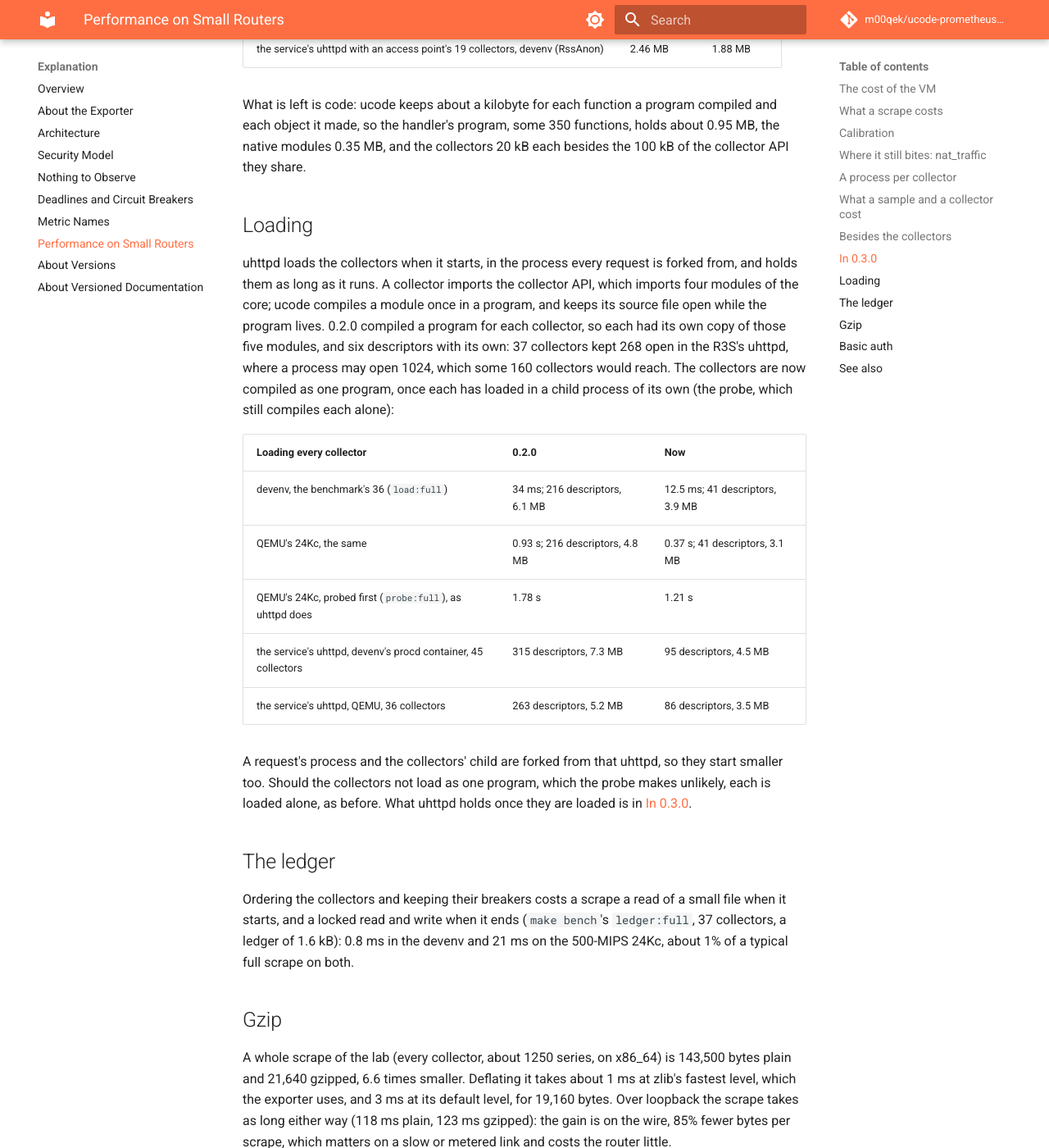
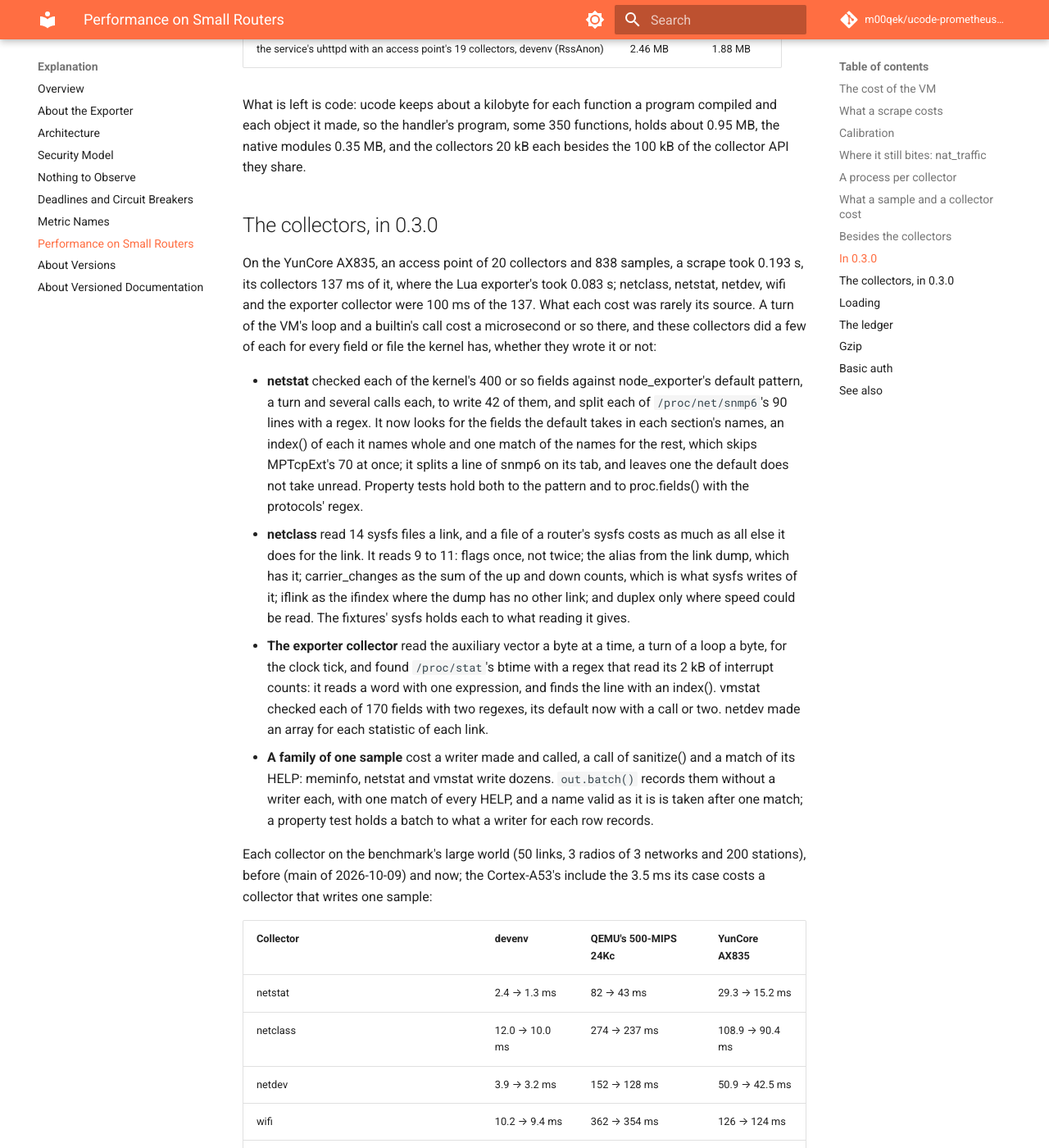
Before and after one commit to m00qek/ucode-prometheus-exporter, an MkDocs documentation site: the page built from docs/explanation/performance.md, in a window 1280 px wide and 1400 px high, scrolled down 8286 px. Shown: the whole window at 82% size. Built offline with MkDocs 1.6.1 and Material for MkDocs 9.7.7, drawn with Linux system fonts in a browser that asks for light colours; comment, search, counter and statistics services are not loaded; some of the changed text lies outside the part shown.

Commit message:
Say what the access point's collectors cost now, and what an upgrade no longer does

```diff
--- a/docs/explanation/performance.md
+++ b/docs/explanation/performance.md
@@ -141,6 +141,31 @@
 
 What is left is code: ucode keeps about a kilobyte for each function a program compiled and each object it made, so the handler's program, some 350 functions, holds about 0.95 MB, the native modules 0.35 MB, and the collectors 20 kB each besides the 100 kB of the collector API they share.
 
+## The collectors, in 0.3.0 {#collectors-in-030}
+
+On the YunCore AX835, an access point of 20 collectors and 838 samples, a scrape took 0.193 s, its collectors 137 ms of it, where the Lua exporter's took 0.083 s; netclass, netstat, netdev, wifi and the exporter collector were 100 ms of the 137. What each cost was rarely its source. A turn of the VM's loop and a builtin's call cost a microsecond or so there, and these collectors did a few of each for every field or file the kernel has, whether they wrote it or not:
+
+- **netstat** checked each of the kernel's 400 or so fields against node_exporter's default pattern, a turn and several calls each, to write 42 of them, and split each of `/proc/net/snmp6`'s 90 lines with a regex. It now looks for the fields the default takes in each section's names, an index() of each it names whole and one match of the names for the rest, which skips MPTcpExt's 70 at once; it splits a line of snmp6 on its tab, and leaves one the default does not take unread. Property tests hold both to the pattern and to proc.fields() with the protocols' regex.
+- **netclass** read 14 sysfs files a link, and a file of a router's sysfs costs as much as all else it does for the link. It reads 9 to 11: flags once, not twice; the alias from the link dump, which has it; carrier_changes as the sum of the up and down counts, which is what sysfs writes of it; iflink as the ifindex where the dump has no other link; and duplex only where speed could be read. The fixtures' sysfs holds each to what reading it gives.
+- **The exporter collector** read the auxiliary vector a byte at a time, a turn of a loop a byte, for the clock tick, and found `/proc/stat`'s btime with a regex that read its 2 kB of interrupt counts: it reads a word with one expression, and finds the line with an index(). vmstat checked each of 170 fields with two regexes, its default now with a call or two. netdev made an array for each statistic of each link.
+- **A family of one sample** cost a writer made and called, a call of sanitize() and a match of its HELP: meminfo, netstat and vmstat write dozens. `out.batch()` records them without a writer each, with one match of every HELP, and a name valid as it is is taken after one match; a property test holds a batch to what a writer for each row records.
+
+Each collector on the benchmark's large world (50 links, 3 radios of 3 networks and 200 stations), before (main of 2026-10-09) and now; the Cortex-A53's include the 3.5 ms its case costs a collector that writes one sample:
+
+| Collector | devenv | QEMU's 500-MIPS 24Kc | YunCore AX835 |
+| :--- | :--- | :--- | :--- |
+| netstat | 2.4 → 1.3 ms | 82 → 43 ms | 29.3 → 15.2 ms |
+| netclass | 12.0 → 10.0 ms | 274 → 237 ms | 108.9 → 90.4 ms |
+| netdev | 3.9 → 3.2 ms | 152 → 128 ms | 50.9 → 42.5 ms |
+| wifi | 10.2 → 9.4 ms | 362 → 354 ms | 126 → 124 ms |
+| the exporter collector | 1.05 → 0.77 ms | 19.6 → 14.2 ms | 9.3 → 6.6 ms |
+| meminfo | 0.97 → 0.79 ms | 25.0 → 22.5 ms | 9.8 → 8.7 ms |
+| vmstat | 0.93 → 0.58 ms | 15.0 → 13.8 ms | 7.7 → 5.4 ms |
+| a family of a sample (`record:family`) | 14.1 → 12.4 µs | 488 → 460 µs | 172 → 158 µs |
+| a scrape of the base collectors, typical (`scrape:base`) | 14.4 → 12.8 ms | 355 → 337 ms | 131 → 124 ms |
+
+The access point's own scrape, its 12 links and a few stations, takes these collectors' share of what it took less: netstat about 12 ms where it took 26.6, against the Lua exporter's 10.6; netclass and netdev together about 40 ms where they took 48, against Lua's 29.4; the exporter collector about 7 ms where it took 10.8. That is some 30 ms of the 193, a scrape of about 0.165 s. What is left is mostly what a sample and a family cost every collector, the VM's own work, and wifi's ubus call and nl80211's replies, which no change here touched.
+
 ## Loading {#loading}
 
 uhttpd loads the collectors when it starts, in the process every request is forked from, and holds them as long as it runs. A collector imports the collector API, which imports four modules of the core; ucode compiles a module once in a program, and keeps its source file open while the program lives. 0.2.0 compiled a program for each collector, so each had its own copy of those five modules, and six descriptors with its own: 37 collectors kept 268 open in the R3S's uhttpd, where a process may open 1024, which some 160 collectors would reach. The collectors are now compiled as one program, once each has loaded in a child process of its own (the probe, which still compiles each alone):
```
Also changed, not shown: CHANGELOG.md (+6 -0 lines).
